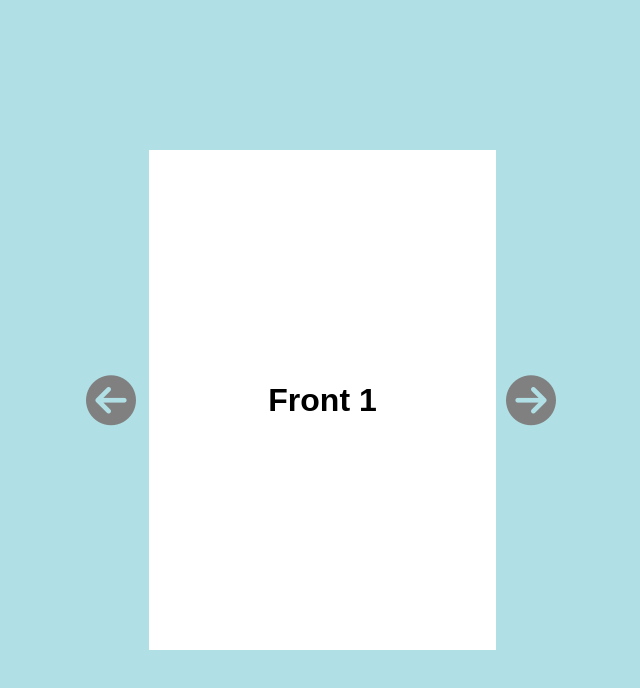
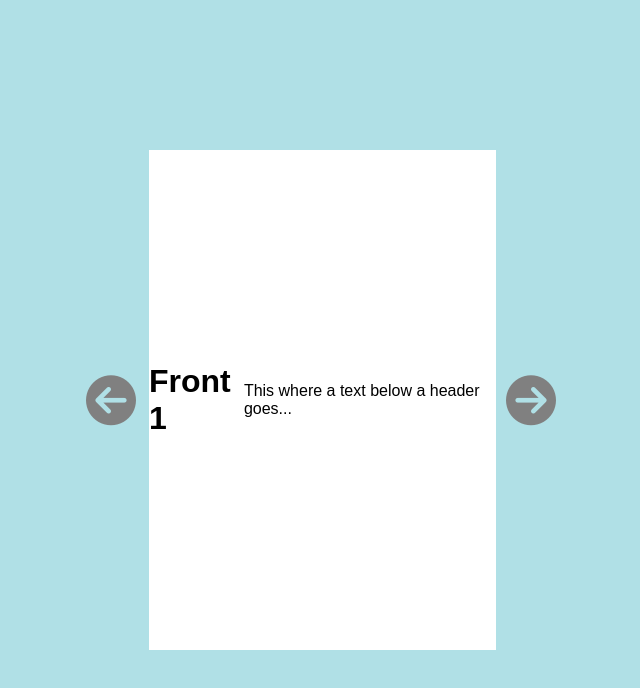
Before and after one commit to keeritow080/albertwebdevprojects, a plain HTML site: page 3Dflipbook.html in a window 1280 px wide. Shown: the whole page, without its empty margins (319-959 px from the left). Drawn offline with Linux system fonts and the light colour scheme.

Commit message:
Update 3Dflipbook.html

```diff
--- a/3Dflipbook.html
+++ b/3Dflipbook.html
@@ -23,6 +23,7 @@
             <div class="front">
                 <div id="f1" class="front-content">
                     <h1>Front 1</h1>
+                       <p> This where a text below a header goes... </p>
                 </div>
             </div>
             <div class="back">
```
